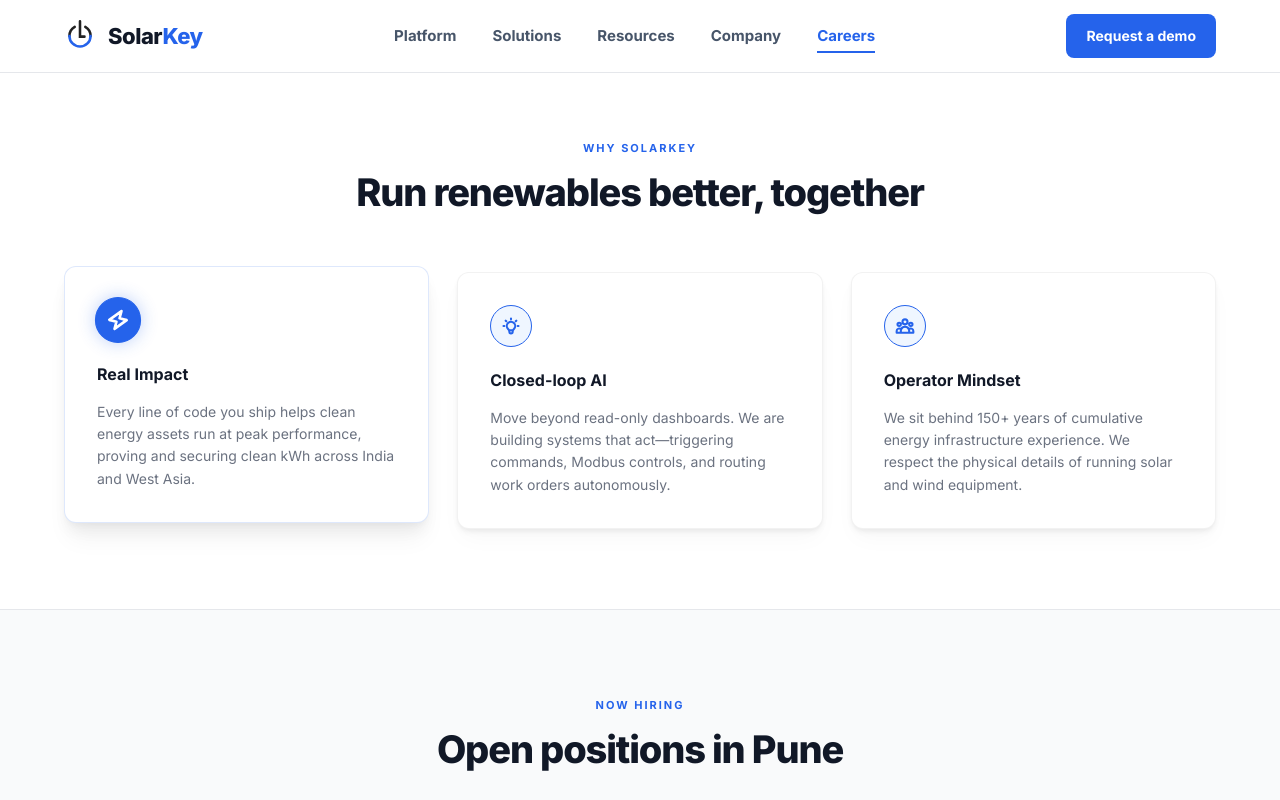
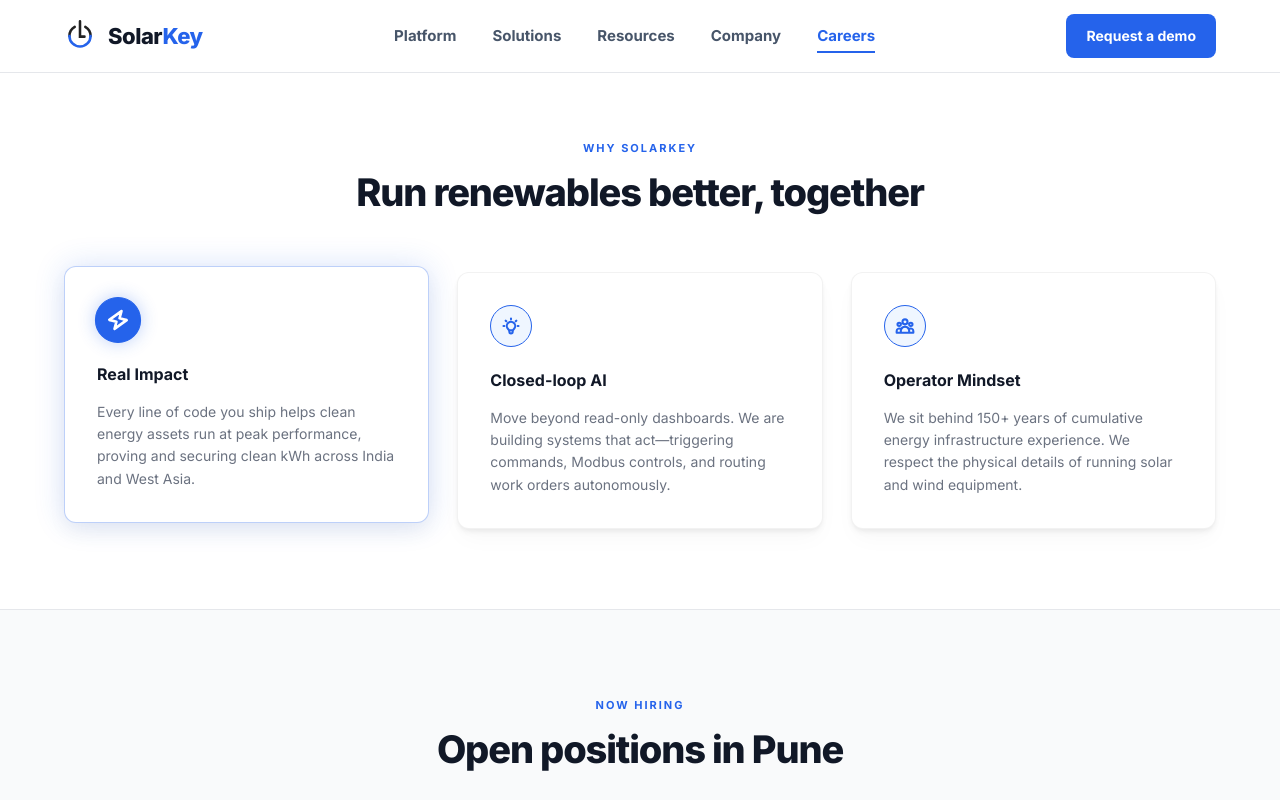
Before and after one commit to shubhamlabade2026/Solar-Key, a Next.js app: page /careers in a window 1280 px wide. In both pictures the pointer is over the element 246 px from the left and 914 px from the top of the page. Shown: the part 514-1314 px from the top of the page. Built offline with nearby package versions, Linux system fonts and the light colour scheme.

Commit message:
Add light-blue color shadow glow to Careers value cards on hover

```diff
--- a/src/components/careers/careers.css
+++ b/src/components/careers/careers.css
@@ -120,8 +120,10 @@
 
 .car-value-card.visible:hover {
   transform: translateY(-6px);
-  box-shadow: 0 10px 15px -3px rgba(0, 0, 0, 0.05), 0 4px 6px -2px rgba(0, 0, 0, 0.03), 0 20px 25px -5px rgba(0, 0, 0, 0.05);
-  border-color: rgba(37, 99, 235, 0.15);
+  box-shadow:
+    0 10px 20px rgba(0, 0, 0, 0.04),
+    0 0 30px rgba(37, 99, 235, 0.18); /* Light blue ambient shadow glow */
+  border-color: rgba(37, 99, 235, 0.3);
 }
 
 .car-value-icon {
```
